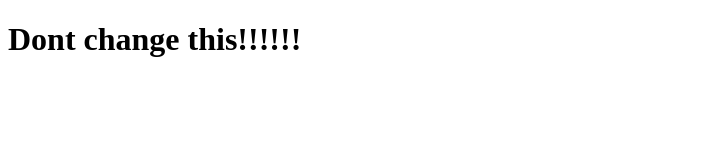
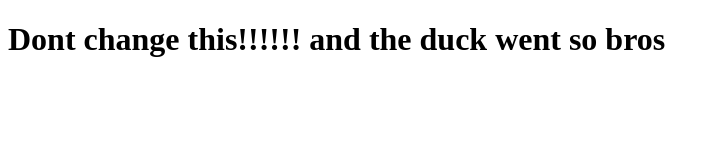
Before and after one commit to jonahhontos/twitter2, a plain HTML site: page index.html in a window 1280 px wide. Shown: the whole page, without its empty margins (0-720 px from the left). Drawn offline with Linux system fonts and the light colour scheme.

Commit message:
Made changes

```diff
--- a/index.html
+++ b/index.html
@@ -5,6 +5,6 @@
     <title></title>
   </head>
   <body>
-    <h1>Dont change this!!!!!!</h1>
+    <h1>Dont change this!!!!!! and the duck went so bros</h1>
   </body>
 </html>
```
